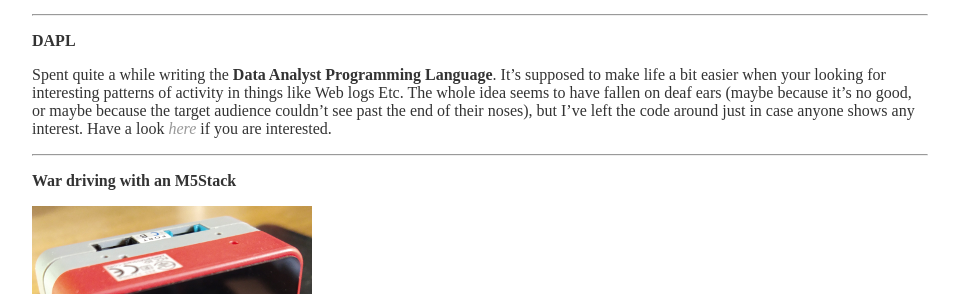
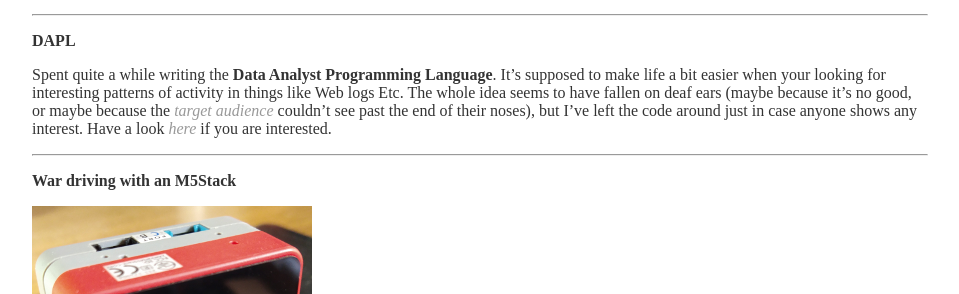
Before and after one commit to wicked-rainman/wicked-rainman.github.io, a Jekyll site: the page built from projects/index.md, in a window 1280 px wide. Shown: the part 1114-1408 px from the top of the page, without its empty margins (160-1119 px from the left). Built offline with Jekyll 4.4.1, drawn with Linux system fonts in a browser that asks for light colours; Markdown is read by kramdown in place of the engine named in the settings; part of the change alters nothing that is shown.

```diff
--- a/projects/index.md
+++ b/projects/index.md
@@ -29,7 +29,7 @@ I couldn't find  any C programs to get the board going (everyone seems to love p
 
 __DAPL__
 
-Spent quite a while writing the __Data Analyst Programming Language__. It's supposed to make life a bit easier when your looking for interesting patterns of activity in things like Web logs Etc. The whole idea seems to have fallen on deaf ears (maybe because it's no good, or maybe because the target audience couldn't see past the end of their noses), but I've left the code around just in case anyone shows any interest. Have a look [_here_](https://github.com/wicked-rainman/DAPL "Go on, click it. You know you want to!") if you are interested.
+Spent quite a while writing the __Data Analyst Programming Language__. It's supposed to make life a bit easier when your looking for interesting patterns of activity in things like Web logs Etc. The whole idea seems to have fallen on deaf ears (maybe because it's no good, or maybe because the [_target audience_](https://wiki.openrightsgroup.org/wiki/Cyber_Specials) couldn't see past the end of their noses), but I've left the code around just in case anyone shows any interest. Have a look [_here_](https://github.com/wicked-rainman/DAPL "Go on, click it. You know you want to!") if you are interested.
 
 ------------
 
```
